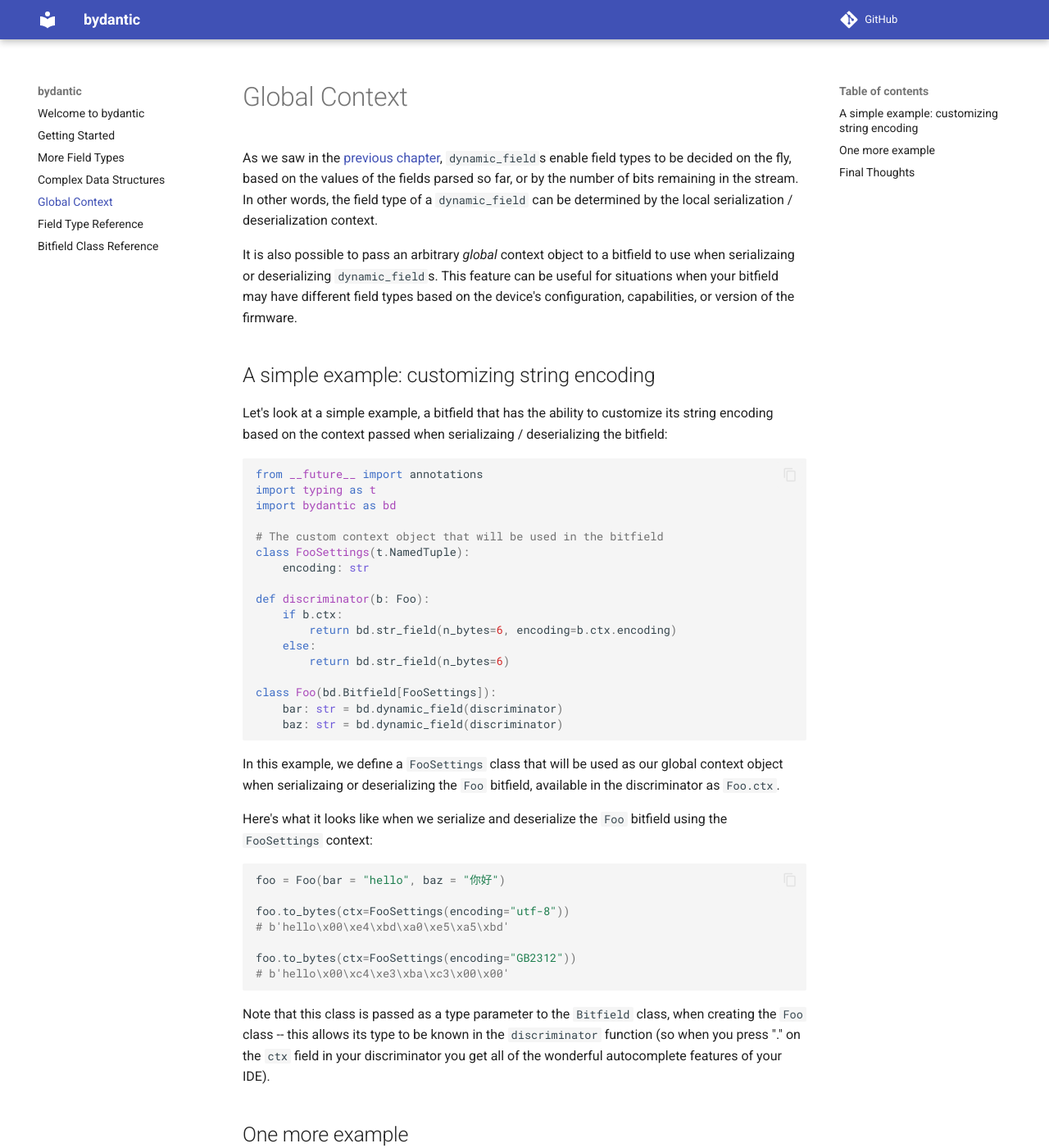
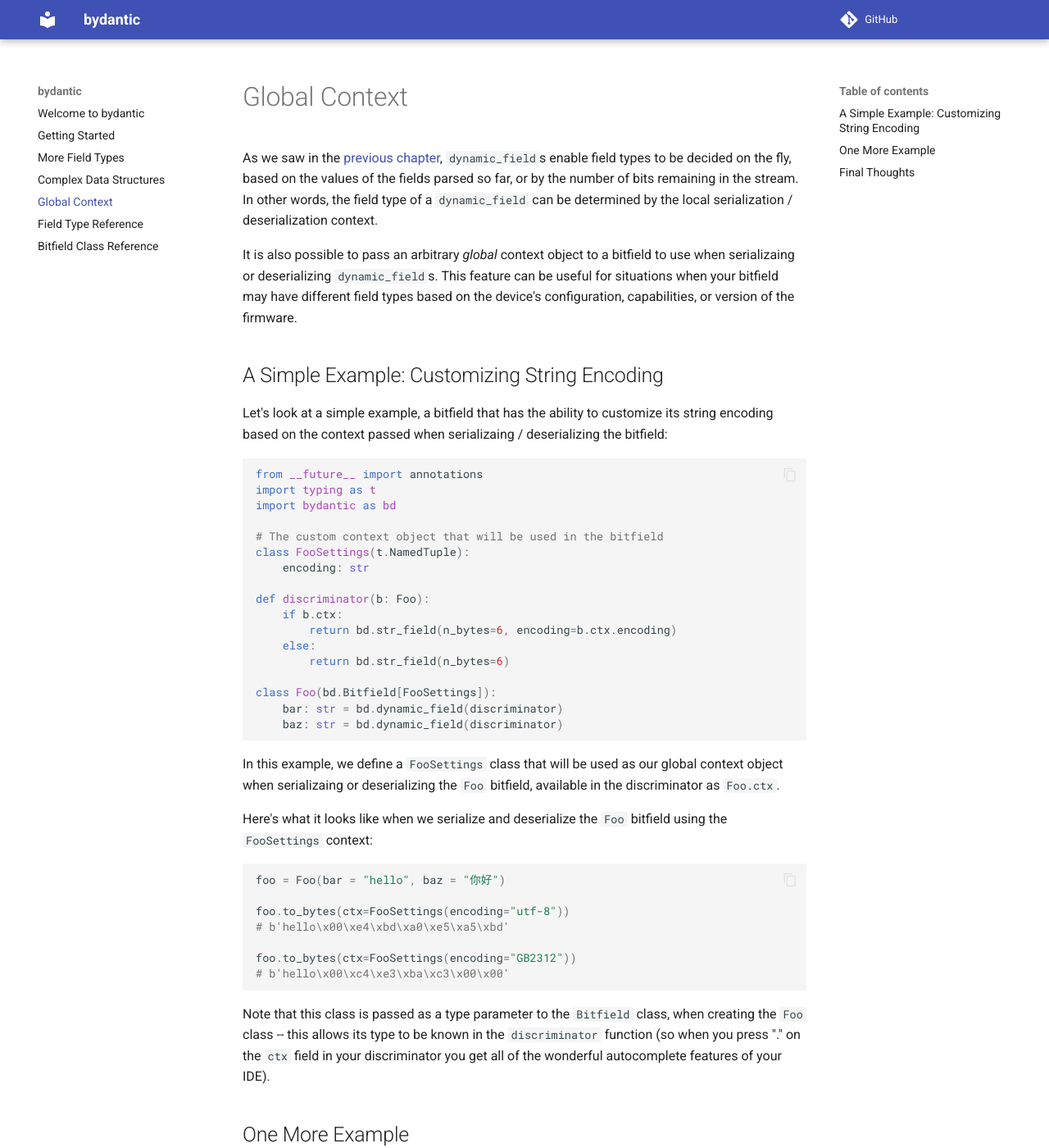
Before and after one commit to khusmann/bydantic, an MkDocs documentation site: the page built from docs/global-context.md, in a window 1280 px wide and 1400 px high. Shown: the whole window at 82% size. Built offline with MkDocs 1.6.1 and Material for MkDocs 9.7.7, drawn with Linux system fonts in a browser that asks for light colours; comment, search, counter and statistics services are not loaded.

Commit message:
fix title case

```diff
--- a/docs/global-context.md
+++ b/docs/global-context.md
@@ -11,7 +11,7 @@ to use when serializaing or deserializing `dynamic_field`s. This feature can be
 useful for situations when your bitfield may have different field types based on
 the device's configuration, capabilities, or version of the firmware.
 
-## A simple example: customizing string encoding
+## A Simple Example: Customizing String Encoding
 
 Let's look at a simple example, a bitfield that has the ability to customize its
 string encoding based on the context passed when serializaing / deserializing
@@ -59,7 +59,7 @@ creating the `Foo` class -- this allows its type to be known in the
 `discriminator` function (so when you press "." on the `ctx` field in your
 discriminator you get all of the wonderful autocomplete features of your IDE).
 
-## One more example
+## One More Example
 
 Let's continue our running weather station theme from the previous chapters.
 Here's a bitfield definition that allows you to enable / disable features of a
```
Also changed, not shown: docs/getting-started.md (+1 -1 lines), docs/more-field-types.md (+1 -1 lines).
